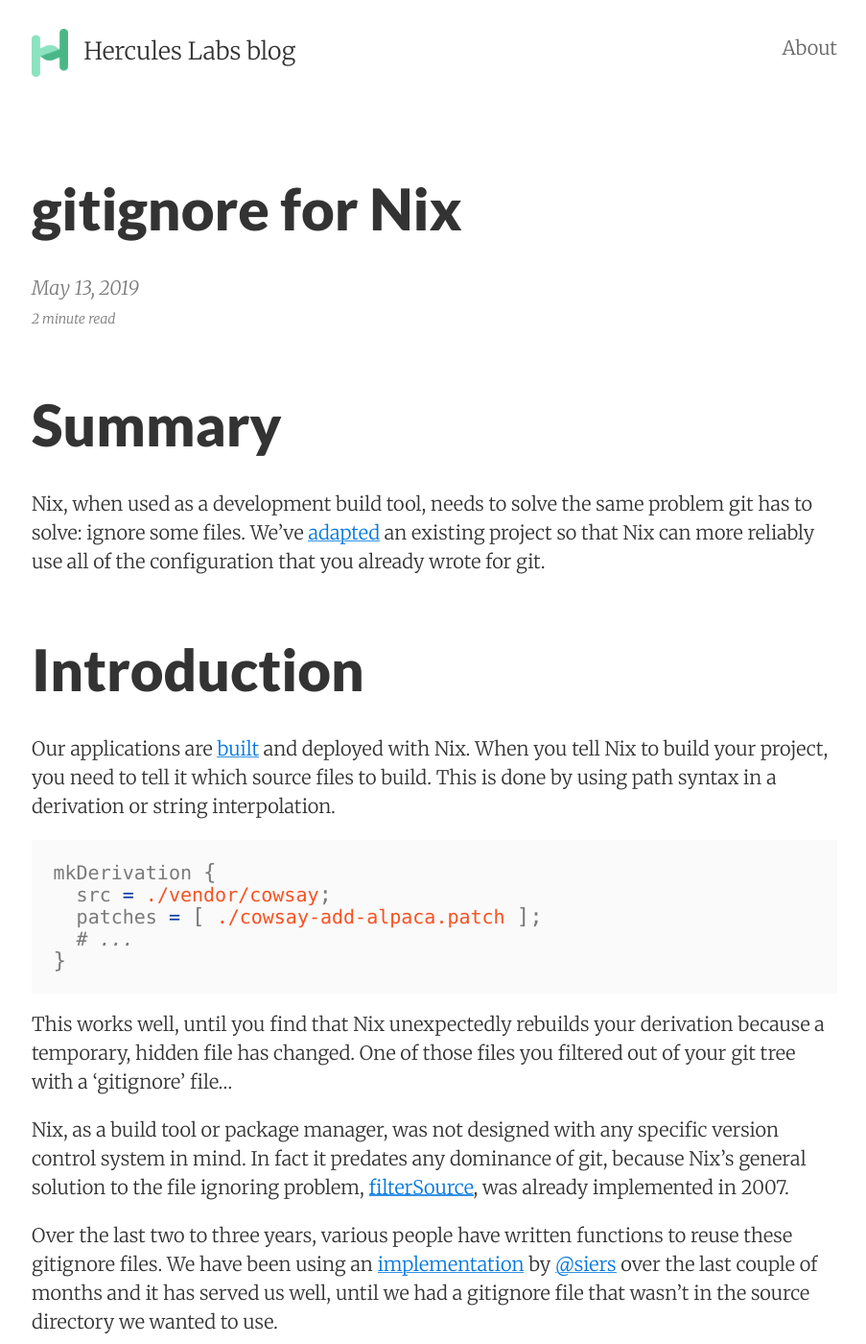
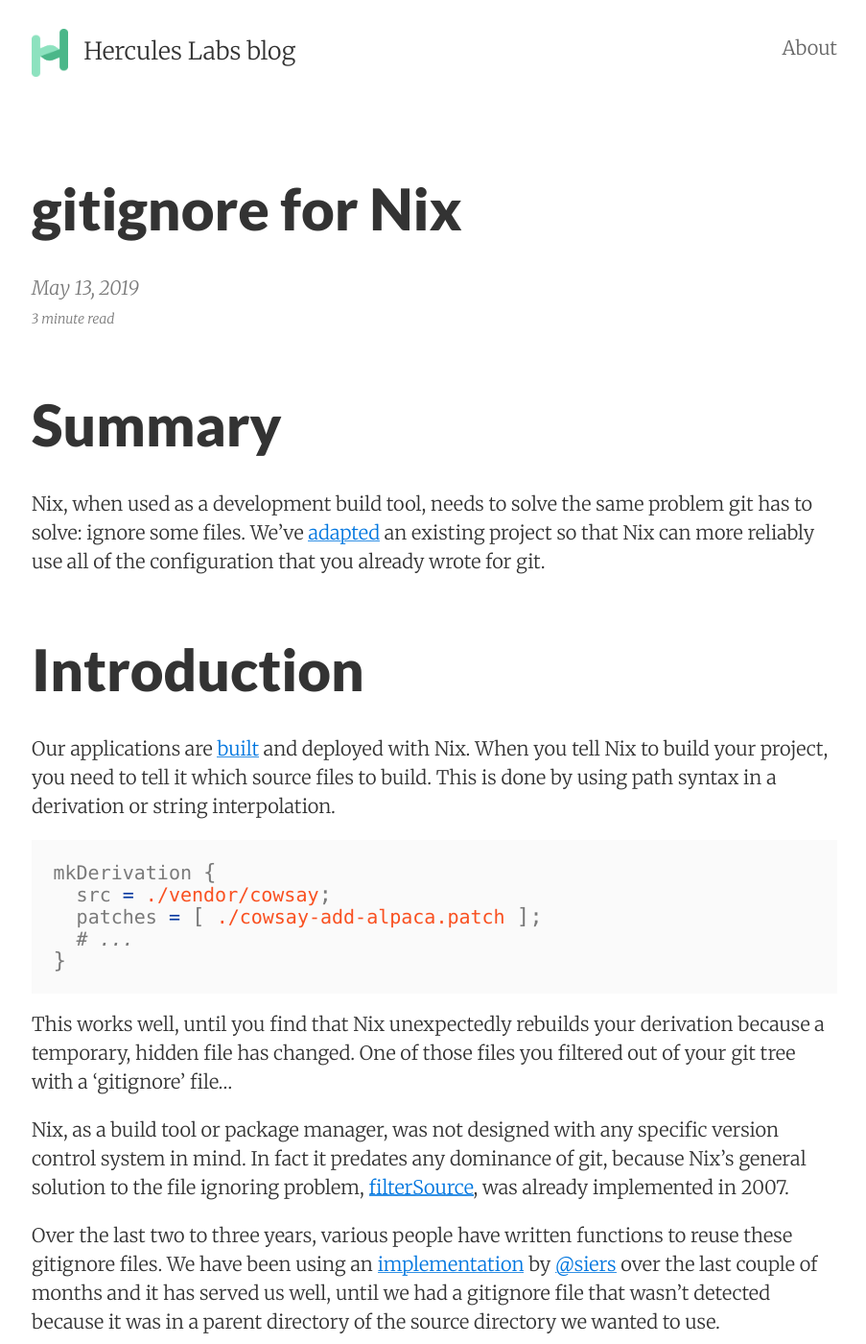
Before and after one commit to hercules-ci/blog.hercules-ci.com, a Jekyll site: the page built from _posts/2019-05-13-nix-gitignore.md, in a window 1280 px wide and 1400 px high. Shown: the whole window at 96% size, without its empty margins (187-1090 px from the left). Built offline with Jekyll 4.4.1, drawn with Linux system fonts in a browser that asks for light colours.

Commit message:
gitignore post: Clarify parent dir

```diff
--- a/_posts/2019-05-13-nix-gitignore.md
+++ b/_posts/2019-05-13-nix-gitignore.md
@@ -38,7 +38,7 @@ implemented in 2007.
 Over the last two to three years, various people have written functions to reuse these gitignore files.
 We have been using an [implementation](https://github.com/siers/nix-gitignore) by [@siers](https://github.com/siers)
 over the last couple of months and it has served us well, until we had a gitignore
-file that wasn't in the source directory we wanted to use.
+file that wasn't detected because it was in a parent directory of the source directory we wanted to use.
 
 I was [nerd sniped](https://xkcd.com/356/).
 
```
